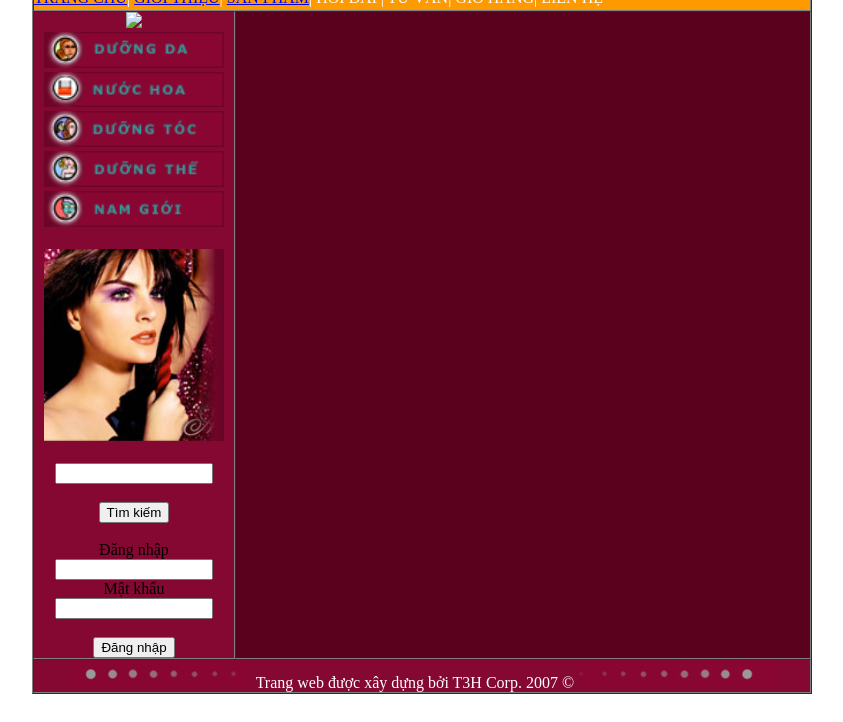
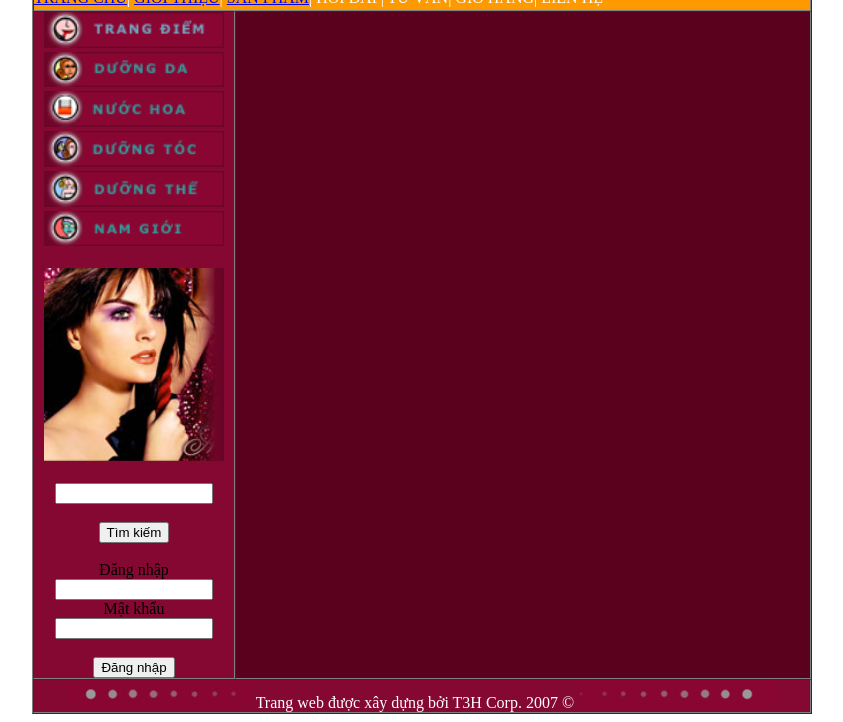
Before and after one commit to ducne1213/baiso1, a plain HTML site: page Sản phẩm.html in a window 1280 px wide. Shown: the part 119-841 px from the top of the page, without its empty margins (218-1061 px from the left). Drawn offline with Linux system fonts and the light colour scheme.

Commit message:
Update Sản phẩm.html

```diff
--- a/Sản phẩm.html
+++ b/Sản phẩm.html
@@ -27,7 +27,7 @@
         <tr>
             <td width="200" valign="top" style="background:#850832;" align="center">
 
-                <img src=./trang_diem.gif" width="180"><br>
+                <img src="./trang_diem.gif" width="180"><br>
                 <img src="./duong_da.gif" width="180"><br>
                 <img src="./nuoc_hoa.gif" width="180"><br>
                 <img src="./duong_toc.gif" width="180"><br>
```
